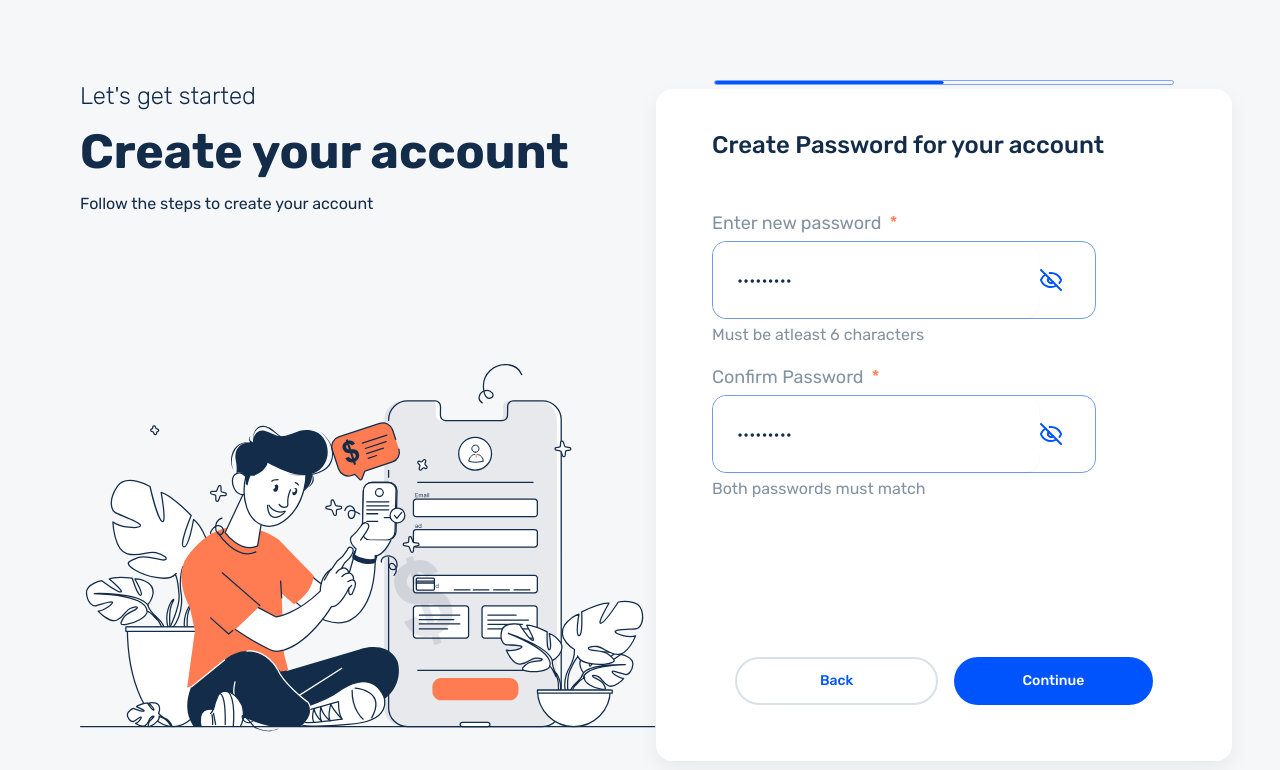
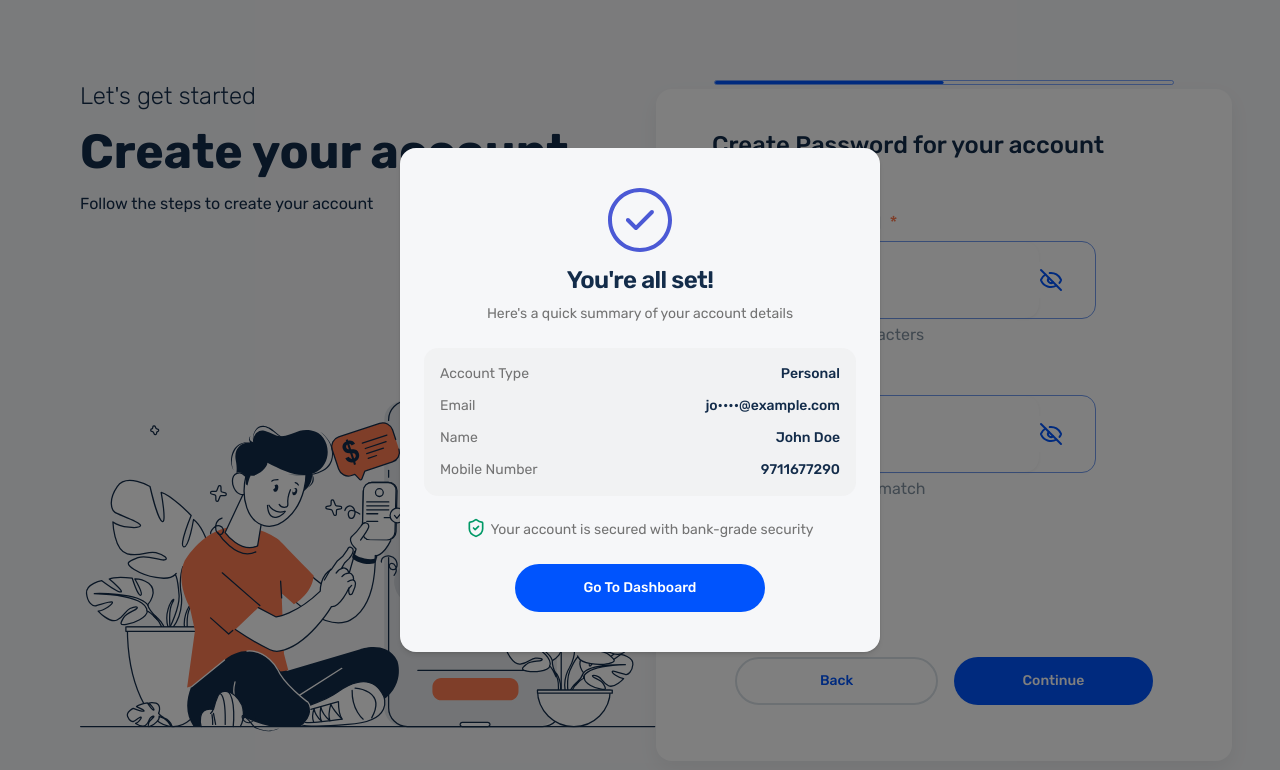
Before and after one commit to Gokul-Gopi/ui-assignment, a Next.js app: page / in a window 1280 px wide. Both pictures are taken after typing "Sample123", "Sample123" into the empty fields and a click on the button "Back". Shown: the top 770 px of the page. Built offline with nearby package versions, Linux system fonts and the light colour scheme.

Commit message:
feat: onboarding successful modal

```diff
--- /dev/null
+++ b/src/components/home/AccountSuccessDialog.tsx
@@ -0,0 +1,96 @@
+import { Button } from "@/components/ui/Button";
+import {
+  Dialog,
+  DialogContent,
+  DialogDescription,
+  DialogHeader,
+  DialogTitle,
+} from "@/components/ui/dialog";
+import { Check, ShieldCheck } from "lucide-react";
+import checkIcon from "../../../public/check-icon2.svg";
+import Image from "next/image";
+
+interface IAccountSummary {
+  accountType: string;
+  email: string;
+  name: string;
+  mobile: string;
+}
+
+const defaultSummary: IAccountSummary = {
+  accountType: "Personal",
+  email: "jo••••@example.com",
+  name: "John Doe",
+  mobile: "9711677290",
+};
+
+interface ISummaryRowProps {
+  label: string;
+  value: string;
+}
+
+const SummaryRow = ({ label, value }: ISummaryRowProps) => {
+  return (
+    <div className="flex items-start justify-between gap-4 text-sm">
+      <span className="text-muted-foreground shrink-0">{label}</span>
+      <span className="text-foreground text-right font-medium">{value}</span>
+    </div>
+  );
+};
+
+type AccountSuccessDialogProps = {
+  open: boolean;
+  onOpenChange: (open: boolean) => void;
+  summary?: Partial<IAccountSummary>;
+};
+
+const AccountSuccessDialog = ({
+  open,
+  onOpenChange,
+  summary,
+}: AccountSuccessDialogProps) => {
+  const merged = { ...defaultSummary, ...summary };
+
+  return (
+    <Dialog open={open} onOpenChange={onOpenChange}>
+      <DialogContent
+        showCloseButton={false}
+        className="z-999 gap-6 rounded-2xl border-0 px-6 py-10 text-center shadow-lg sm:max-w-120"
+      >
+        <div className="flex flex-col items-center gap-3">
+          <Image src={checkIcon} alt="Check Icon" width={64} height={64} />
+
+          <DialogHeader className="gap-2 text-center sm:text-center">
+            <DialogTitle className="text-2xl font-semibold tracking-tight">
+              You&apos;re all set!
+            </DialogTitle>
+            <DialogDescription className="text-muted-foreground text-sm">
+              Here&apos;s a quick summary of your account details
+            </DialogDescription>
+          </DialogHeader>
+        </div>
+
+        <div className="space-y-3 rounded-xl bg-neutral-200/30 px-4 py-4 text-left">
+          <SummaryRow label="Account Type" value={merged.accountType} />
+          <SummaryRow label="Email" value={merged.email} />
+          <SummaryRow label="Name" value={merged.name} />
+          <SummaryRow label="Mobile Number" value={merged.mobile} />
+        </div>
+
+        <p className="text-muted-foreground flex items-center justify-center gap-1 text-sm">
+          <ShieldCheck
+            className="size-5 shrink-0 -translate-y-0.5 text-emerald-600"
+            aria-hidden
+          />
+          <span>Your account is secured with bank-grade security</span>
+        </p>
+
+        <Button type="button" className="mx-auto w-full max-w-62.5">
+          Go To Dashboard
+        </Button>
+      </DialogContent>
+    </Dialog>
+  );
+};
+
+export default AccountSuccessDialog;
--- a/src/components/home/CreatePassword.tsx
+++ b/src/components/home/CreatePassword.tsx
@@ -7,8 +7,12 @@ import {
 } from "@/utils/validationSchema";
 import { zodResolver } from "@hookform/resolvers/zod";
 import PasswordInput from "@/components/form/PasswordInput";
+import AccountSuccessDialog from "./AccountSuccessDialog";
+import { useState } from "react";
 
 const CreatePassword = () => {
+  const [successDialogOpen, setSuccessDialogOpen] = useState(false);
+
   const form = useForm<TCreatePasswordSchema>({
     resolver: zodResolver(createPasswordSchema),
     defaultValues: {
@@ -19,6 +23,8 @@ const CreatePassword = () => {
 
   const onSubmit = form.handleSubmit((data) => {
     console.log({ data });
+    form.reset();
+    setSuccessDialogOpen(true);
   });
 
   return (
@@ -44,6 +50,11 @@ const CreatePassword = () => {
 
         <FormButtons />
       </form>
+
+      <AccountSuccessDialog
+        open={successDialogOpen}
+        onOpenChange={setSuccessDialogOpen}
+      />
     </FormProvider>
   );
 };
--- /dev/null
+++ b/src/components/ui/dialog.tsx
@@ -0,0 +1,156 @@
+import * as React from "react";
+import { XIcon } from "lucide-react";
+import { Dialog as DialogPrimitive } from "radix-ui";
+
+import { cn } from "@/utils/helpers";
+import { Button } from "@/components/ui/Button";
+
+function Dialog({
+  ...props
+}: React.ComponentProps<typeof DialogPrimitive.Root>) {
+  return <DialogPrimitive.Root data-slot="dialog" {...props} />;
+}
+
+function DialogTrigger({
+  ...props
+}: React.ComponentProps<typeof DialogPrimitive.Trigger>) {
+  return <DialogPrimitive.Trigger data-slot="dialog-trigger" {...props} />;
+}
+
+function DialogPortal({
+  ...props
+}: React.ComponentProps<typeof DialogPrimitive.Portal>) {
+  return <DialogPrimitive.Portal data-slot="dialog-portal" {...props} />;
+}
+
+function DialogClose({
+  ...props
+}: React.ComponentProps<typeof DialogPrimitive.Close>) {
+  return <DialogPrimitive.Close data-slot="dialog-close" {...props} />;
+}
+
+function DialogOverlay({
+  className,
+  ...props
+}: React.ComponentProps<typeof DialogPrimitive.Overlay>) {
+  return (
+    <DialogPrimitive.Overlay
+      data-slot="dialog-overlay"
+      className={cn(
+        "data-[state=closed]:animate-out data-[state=closed]:fade-out-0 data-[state=open]:animate-in data-[state=open]:fade-in-0 fixed inset-0 z-50 bg-black/50",
+        className,
+      )}
+      {...props}
+    />
+  );
+}
+
+function DialogContent({
+  className,
+  children,
+  showCloseButton = true,
+  ...props
+}: React.ComponentProps<typeof DialogPrimitive.Content> & {
+  showCloseButton?: boolean;
+}) {
+  return (
+    <DialogPortal data-slot="dialog-portal">
+      <DialogOverlay />
+      <DialogPrimitive.Content
+        data-slot="dialog-content"
+        className={cn(
+          "bg-background data-[state=closed]:animate-out data-[state=closed]:fade-out-0 data-[state=closed]:zoom-out-95 data-[state=open]:animate-in data-[state=open]:fade-in-0 data-[state=open]:zoom-in-95 fixed top-[50%] left-[50%] z-50 grid w-full max-w-[calc(100%-2rem)] translate-x-[-50%] translate-y-[-50%] gap-4 rounded-lg border p-6 shadow-lg duration-200 outline-none sm:max-w-lg",
+          className,
+        )}
+        {...props}
+      >
+        {children}
+        {showCloseButton && (
+          <DialogPrimitive.Close
+            data-slot="dialog-close"
+            className="ring-offset-background focus:ring-ring data-[state=open]:bg-accent data-[state=open]:text-muted-foreground absolute top-4 right-4 rounded-xs opacity-70 transition-opacity hover:opacity-100 focus:ring-2 focus:ring-offset-2 focus:outline-hidden disabled:pointer-events-none [&_svg]:pointer-events-none [&_svg]:shrink-0 [&_svg:not([class*='size-'])]:size-4"
+          >
+            <XIcon />
+            <span className="sr-only">Close</span>
+          </DialogPrimitive.Close>
+        )}
+      </DialogPrimitive.Content>
+    </DialogPortal>
+  );
+}
+
+function DialogHeader({ className, ...props }: React.ComponentProps<"div">) {
+  return (
+    <div
+      data-slot="dialog-header"
+      className={cn("flex flex-col gap-2 text-center sm:text-left", className)}
+      {...props}
+    />
+  );
+}
+
+function DialogFooter({
+  className,
+  showCloseButton = false,
+  children,
+  ...props
+}: React.ComponentProps<"div"> & {
+  showCloseButton?: boolean;
+}) {
+  return (
+    <div
+      data-slot="dialog-footer"
+      className={cn(
+        "flex flex-col-reverse gap-2 sm:flex-row sm:justify-end",
+        className,
+      )}
+      {...props}
+    >
+      {children}
+      {showCloseButton && (
+        <DialogPrimitive.Close asChild>
+          <Button variant="outline">Close</Button>
+        </DialogPrimitive.Close>
+      )}
+    </div>
+  );
+}
+
+function DialogTitle({
+  className,
+  ...props
+}: React.ComponentProps<typeof DialogPrimitive.Title>) {
+  return (
+    <DialogPrimitive.Title
+      data-slot="dialog-title"
+      className={cn("text-lg leading-none font-semibold", className)}
+      {...props}
+    />
+  );
+}
+
+function DialogDescription({
+  className,
+  ...props
+}: React.ComponentProps<typeof DialogPrimitive.Description>) {
+  return (
+    <DialogPrimitive.Description
+      data-slot="dialog-description"
+      className={cn("text-muted-foreground text-sm", className)}
+      {...props}
+    />
+  );
+}
+
+export {
+  Dialog,
+  DialogClose,
+  DialogContent,
+  DialogDescription,
+  DialogFooter,
+  DialogHeader,
+  DialogOverlay,
+  DialogPortal,
+  DialogTitle,
+  DialogTrigger,
+};
```
Also changed, not shown: public/check-icon2.svg (added).
